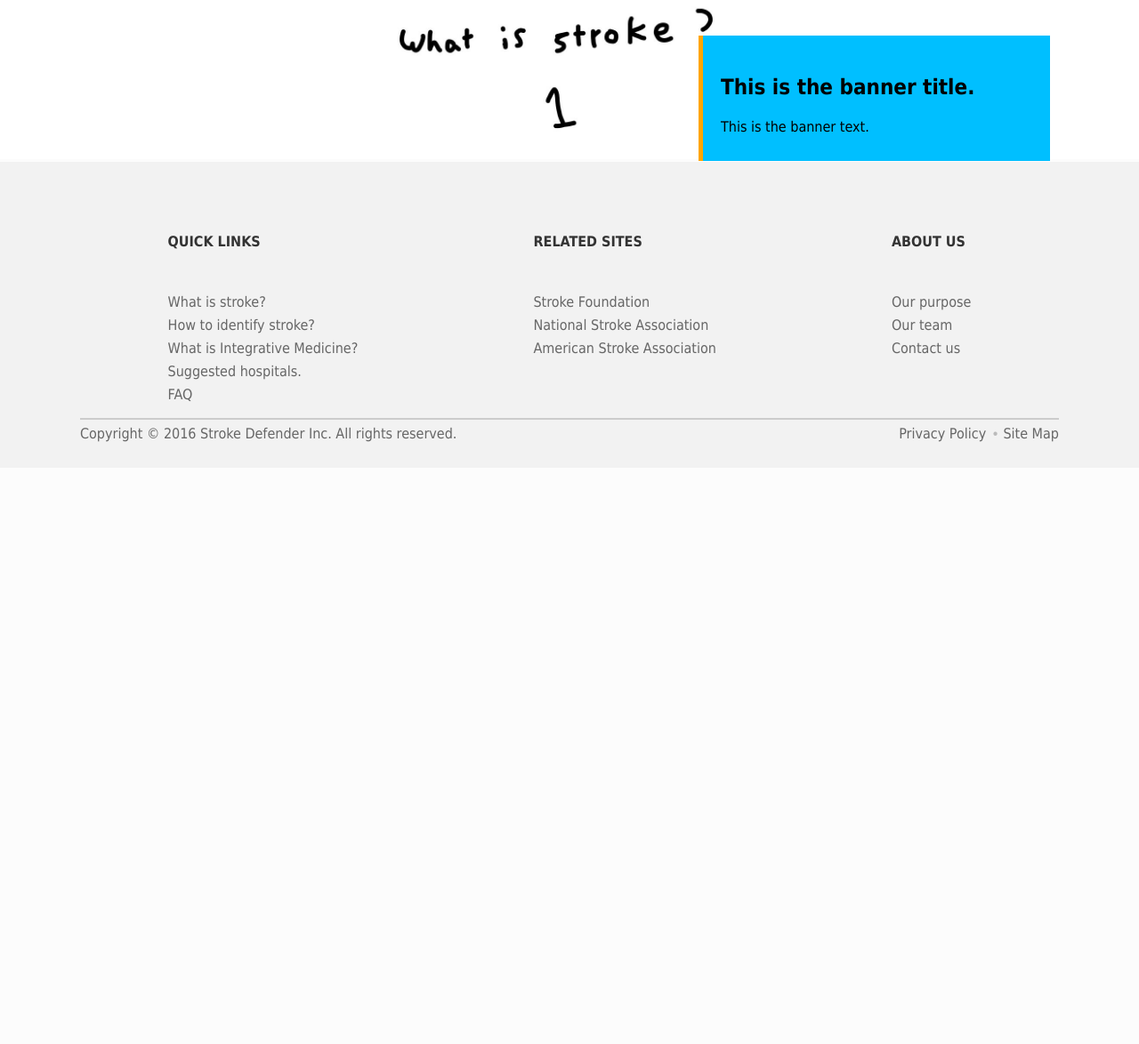
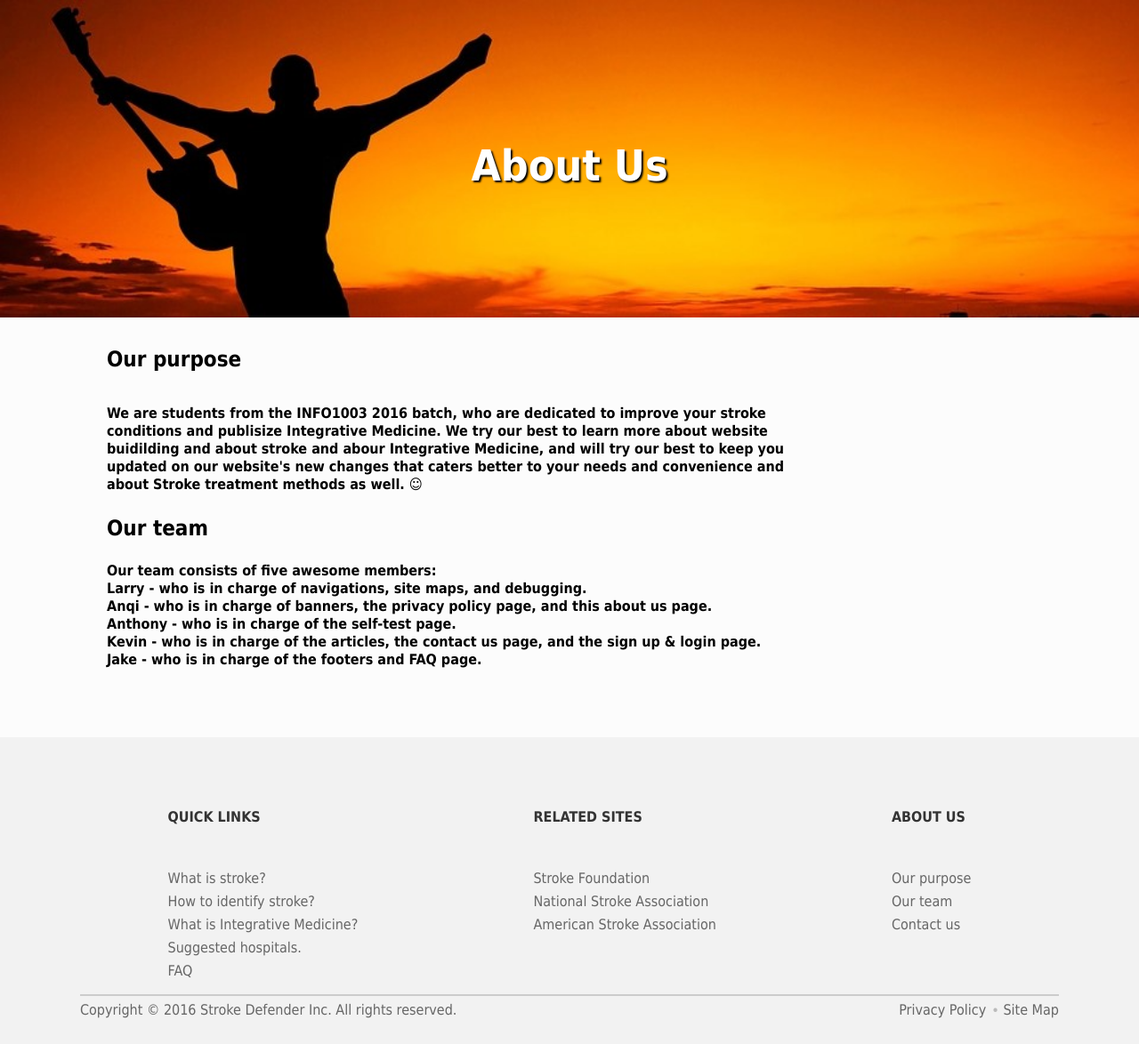
Before and after one commit to bartley-le/INFO1003-GU, a PHP site: page /about.html in a window 1280 px wide. Shown: the part 65-1239 px from the top of the page at 89% size. Before the commit the page ends 562 px from the top, so only its background shows below. Run offline with PHP 8.4, Linux system fonts and the light colour scheme.

Commit message:
about us draft 1

```diff
--- a/about.html
+++ b/about.html
@@ -44,12 +44,34 @@
 
 <!--Banner-->
 <div class="banner">
-    <img class="banner-img" src="img/banner1.jpg">
-    <div class="banner-text">
-        <h1>This is the banner title.</h1>
-        <p>This is the banner text.</p>
-    </div>
+    <img class="banner-img" src="img/sunset-banner.jpg">
+    <h1 class="banner-heading">About Us</h1>
 </div>
+
+
+<!-- about us -->
+<article class = "about">
+    <h2 class = "about-title">Our purpose</h2>
+    <h5 class = "about-text">
+        We are students from the INFO1003 2016 batch, who are dedicated to improve your stroke conditions and publisize Integrative Medicine.
+        We try our best to learn more about website buidilding and about stroke and abour Integrative Medicine, and will try our best to keep you updated on our website's new changes that caters better to your needs and convenience and about Stroke treatment methods as well.
+        ☺
+    </h5>
+    <h2 class = "about-titile">Our team</h2>
+    <h5 class = "about-text">
+        Our team consists of five awesome members:<br/>
+        Larry - who is in charge of navigations, site maps, and debugging.<br/>
+        Anqi - who is in charge of banners,  the privacy policy page, and this about us page.<br/>
+        Anthony - who is in charge of the self-test page.<br/>
+        Kevin - who is in charge of the articles, the contact us page, and the sign up & login page.<br/>
+        Jake - who is in charge of the footers and FAQ page.<br/>
+
+
+
+
+
+
+</article>
 
 
 <!--Footer-->
--- a/style.css
+++ b/style.css
@@ -300,3 +300,22 @@ background-color: #4CAF50;
 .site-map li{
     margin: 10px 0;
 }
+
+/*Anqi - About us*/
+.about {
+    width: 800px;
+    padding-bottom: 50px;
+    padding-left: 120px;
+}
+
+.about-text {
+    font-family:Tahoma, Arial, sans-serif;
+    font-size: 16px;
+    line-height: 20px;
+}
+
+.about-title {
+    font-family:Tahoma, Arial, sans-serif;
+    font-size: 24px;
+    line-height: 48px;
+}
```
